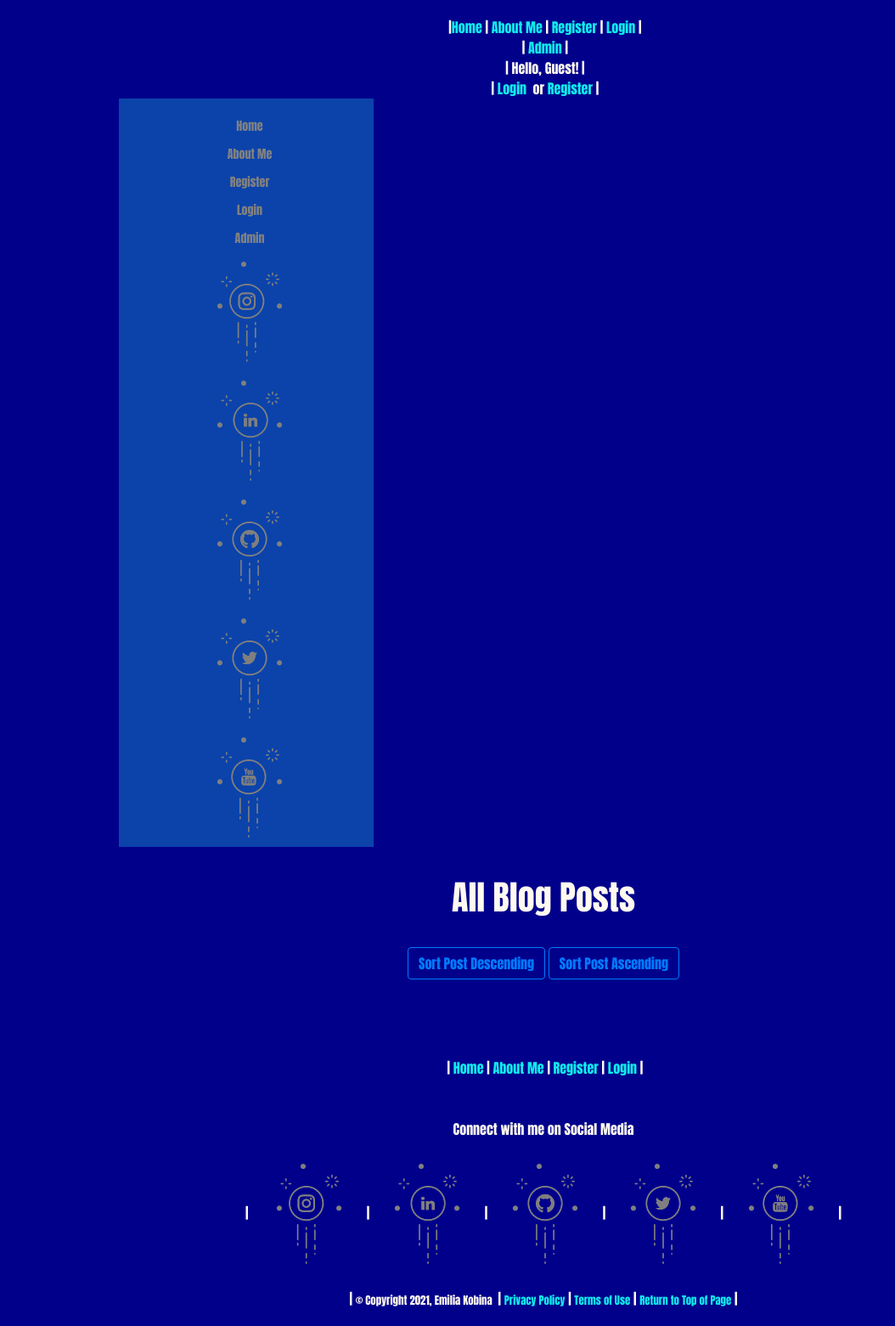
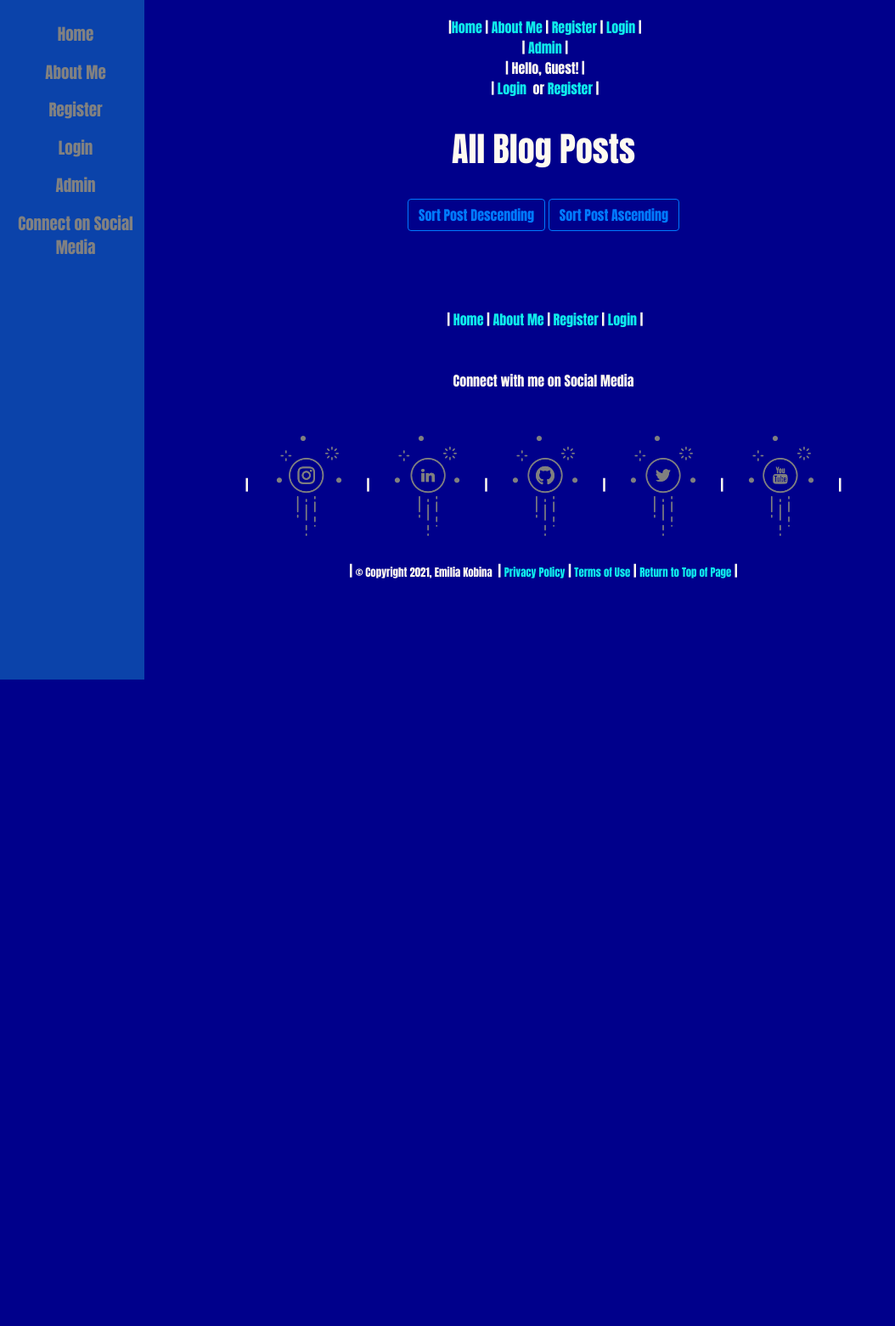
Before and after one commit to emmekay/OnboardManager, a Flask app: page / in a window 1280 px wide. Shown: the whole page at 85% size, without its empty margins (0-1054 px from the left). After the commit the page ends 800 px from the top, so only its background shows below. Run offline with Flask 2, Linux system fonts and the light colour scheme; data that the repository does not hold is empty; parts of the project's set-up code (start-up, migrations or seed data) failed here and were passed over; some libraries are stand-ins or nearby versions.

Commit message:
Fix sidebar issue

```diff
--- a/blog/static/style.css
+++ b/blog/static/style.css
@@ -48,7 +48,6 @@ p {
     text-align: center;
 
 }
-
 
 footer {
     background-color: #00008b;
@@ -120,7 +119,8 @@ a:active {
 .sidebar {
     color: rgb(16, 158, 194);
     height: 100%;
-  width: 300px;
+    width: 170px;
+    position: fixed;
     z-index: 1;
     top: 0;
     left: 0;
@@ -131,21 +131,22 @@ a:active {
 
 /* Style sidebar links */
 .sidebar a {
-  padding: 6px 8px 6px 16px;
+    padding: 10px 8px 6px 16px;
     text-decoration: none;
-  font-size: 14px;
+    font-size: 19px;
     color: #818181;
     display: block;
 }
 
 /* Style links on mouse-over */
 .sidebar a:hover {
+    font-size: 27px;
     color: #f1f1f1;
 }
 
 /* Style the main content */
-.main {
-  margin-left: 300px; /* Same as the width of the sidenav */
+.content {
+    margin-left: 5px; /* Same as the width of the sidenav */
     padding: 0px 10px;
 }
 
--- a/blog/templates/layout.html
+++ b/blog/templates/layout.html
@@ -60,7 +60,7 @@
         </div>
 
     </div>
-
+    <!-- Side bar settings-->
     <div class="sidebar">
 
         <a href="{{ url_for('home') }}">Home</a>
@@ -68,7 +68,9 @@
         <a href="{{ url_for('register') }}">Register</a>
         <a href="{{ url_for('login') }}">Login</a>
         <a href="{{ url_for('admin.index') }}">Admin</a>
-        <a href="https://www.instagram.com/mighteteche" target="_blank">
+        <!--Social Media Redirect-->
+        <a href="#social_media">Connect on Social Media</a>
+        <!--<a href="https://www.instagram.com/mighteteche" target="_blank">
             <img src="{{ url_for('static', filename='img/instagram_small.png') }}"></a>
         <a href="https://www.linkedin.com/in/emilia-kobina" target="_blank">
             <img src="{{ url_for('static', filename='img/linkedin_small.png') }}"></a>
@@ -77,11 +79,9 @@
         <a href="https://www.twitter.com" target="_blank">
             <img src="{{ url_for('static', filename='img/twitter_small.png') }}"></a>
         <a href="https://www.youtube.com" target="_blank">
-            <img src="{{ url_for('static', filename='img/youtube_small.png') }}"></a>
+            <img src="{{ url_for('static', filename='img/youtube_small.png') }}"></a>-->
 
     </div>
-
-    <div
 
     <div id="content">
         {% block content %}
@@ -89,12 +89,12 @@
     </div>
 
     <footer>
-       <br><br>
+    <br><br>
         &nbsp| <a href="{{ url_for('home') }}">Home</a>&nbsp|
         <a href="{{ url_for('about') }}">About Me</a>&nbsp|
         <a href="{{ url_for('register') }}">Register</a>&nbsp|
         <a href="{{ url_for('login') }}">Login</a>&nbsp| <br> <br><br>
-        Connect with me on Social Media <br><br>
+        <section id="social_media">Connect with me on Social Media</section><br><br>
         |&nbsp;<a href="https://www.instagram.com/mighteteche" target="_blank">
             <img src="{{ url_for('static', filename='img/instagram_small.png') }}"></a>&nbsp;|
         <a href="https://www.linkedin.com/in/emilia-kobina" target="_blank">
@@ -105,7 +105,6 @@
             <img src="{{ url_for('static', filename='img/twitter_small.png') }}"></a>&nbsp;|
             <a href="https://www.youtube.com" target="_blank">
                 <img src="{{ url_for('static', filename='img/youtube_small.png') }}"></a>&nbsp;|
-
         <br><br>|&nbsp<small>&copy; Copyright 2021, Emilia Kobina </small>
         &nbsp| <small><a href="{{ url_for('privacy') }}">Privacy Policy</a></small>&nbsp|
         <small><a href="{{ url_for('terms') }}">Terms of Use</a></small>&nbsp|
```
Lines whose indentation alone changed are shown as unchanged.
